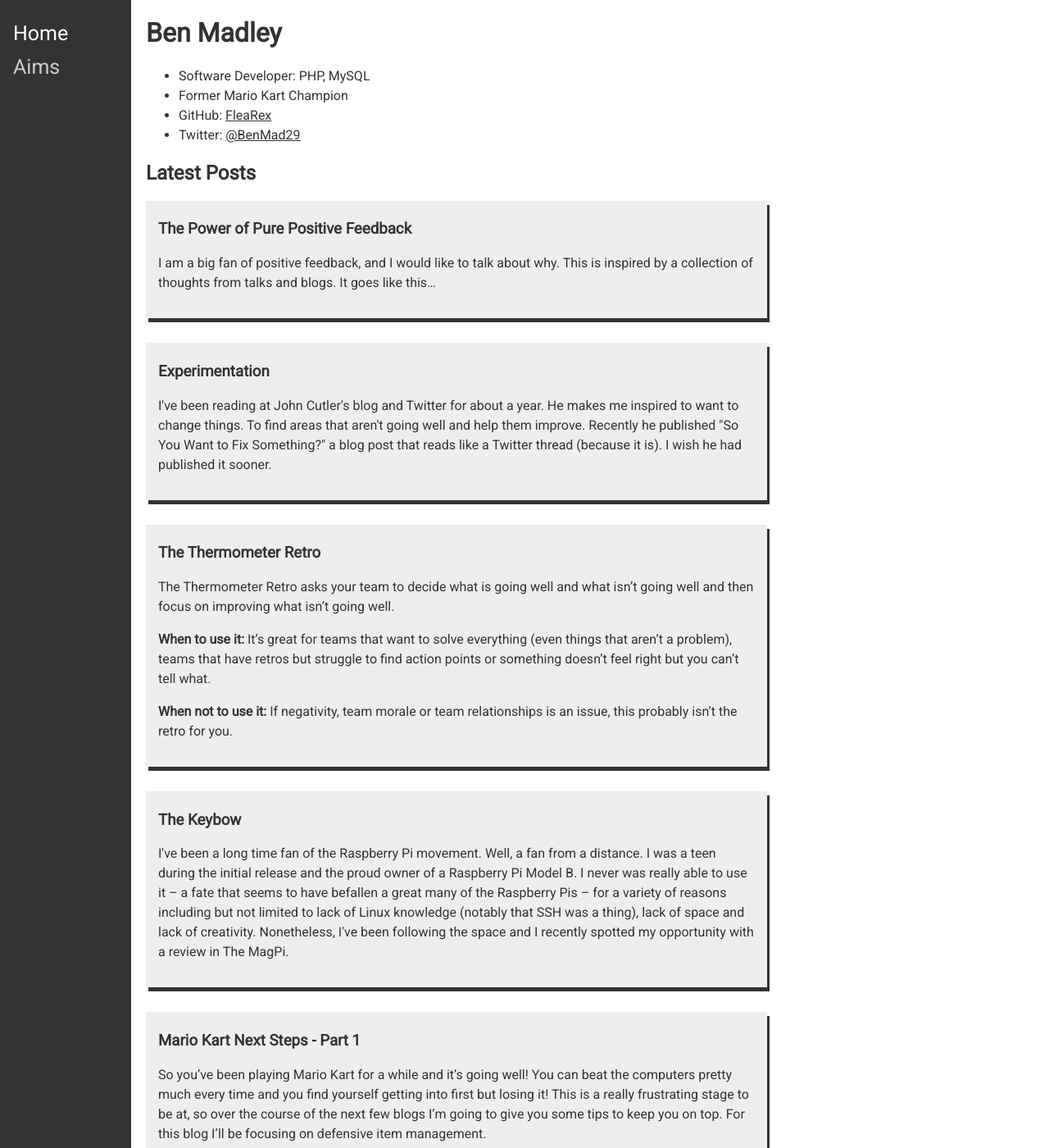
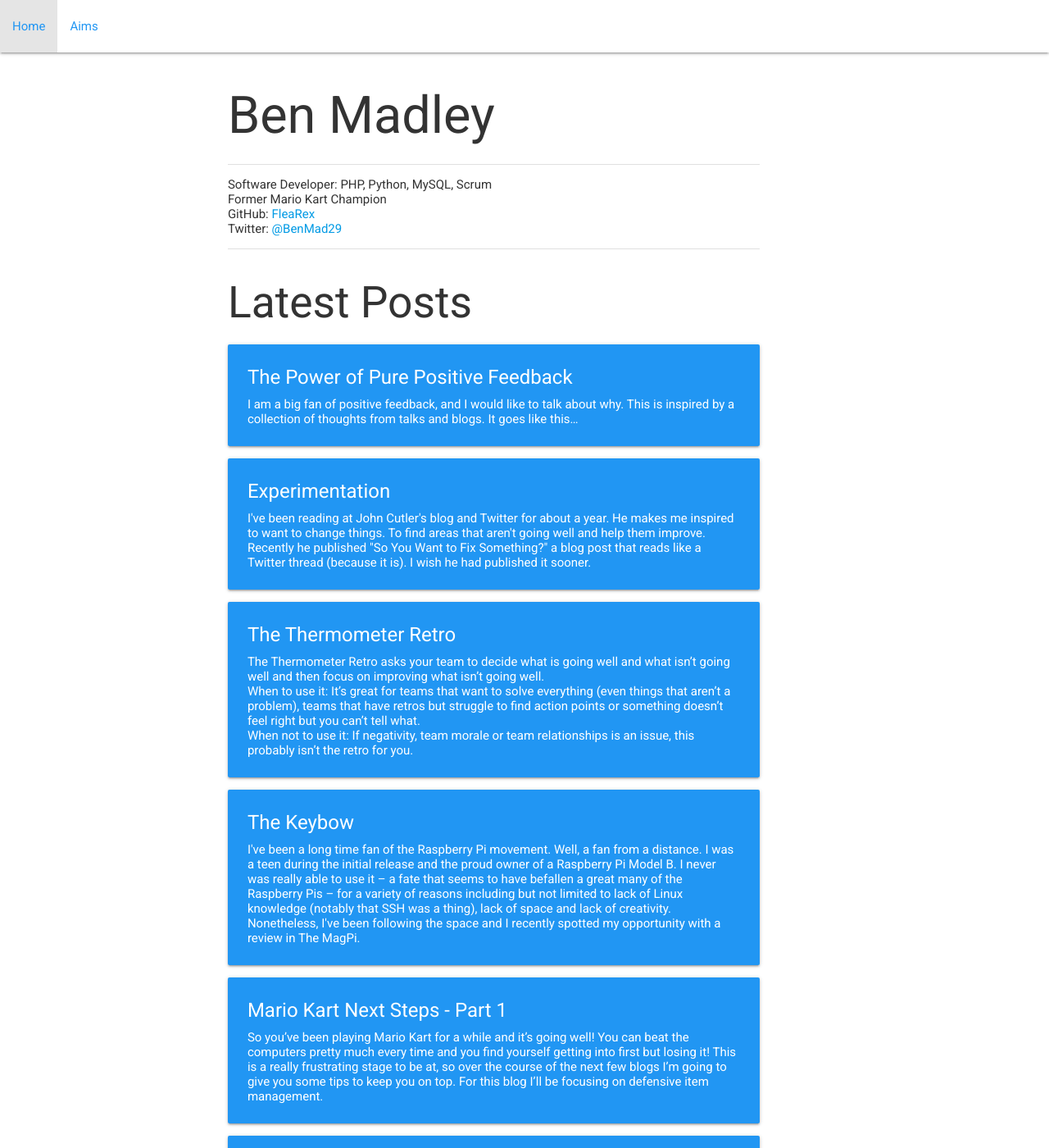
Before and after one commit to FleaRex/PersonalBlog, a Jekyll site: the page built from index.html, in a window 1280 px wide and 1400 px high. Shown: the whole window at 82% size. Built offline with Jekyll 4.4.1, drawn with Linux system fonts in a browser that asks for light colours.

Commit message:
Update style.

```diff
--- a/_includes/navigation.html
+++ b/_includes/navigation.html
@@ -1,5 +1,11 @@
-<nav>
-  {% for item in site.data.navigation %}
-    <a href="{{ item.link }}" {% if page.url == item.link %}class="current"{% endif %}>{{ item.name }}</a>
-  {% endfor %}
-</nav>
+<div class="navbar-fixed">
+  <nav class="white">
+    <div class="nav-wrapper">
+      <ul id="nav-mobile" class="left">
+        {% for item in site.data.navigation %}
+          <li><a class="blue-text" href="{{ item.link }}" {% if page.url == item.link %}class="current"{% endif %}>{{ item.name }}</a></li>
+        {% endfor %}
+      </ul>
+    </div>
+  </nav>
+</div>
--- a/_layouts/default.html
+++ b/_layouts/default.html
@@ -5,13 +5,18 @@
     <title>{{ page.title }}</title>
     <link rel="stylesheet" href="/assets/css/styles.css">
     <link href="https://fonts.googleapis.com/css?family=Roboto|Roboto+Mono&display=swap" rel="stylesheet">
+    <link href="https://fonts.googleapis.com/icon?family=Material+Icons" rel="stylesheet">
+    <link rel="stylesheet" href="https://cdnjs.cloudflare.com/ajax/libs/materialize/1.0.0/css/materialize.min.css">
+    <script src="https://cdnjs.cloudflare.com/ajax/libs/materialize/1.0.0/js/materialize.min.js"></script>
     {% feed_meta %}
     {% seo %}
   </head>
   <body>
     {% include navigation.html %}
-    <div class="mainpage content">
-      {{ content }}
+    <div class="container row">
+      <div class="col s9 offset-s1">
+        {{ content }}
+      </div>
     </div>
   </body>
 </html>
--- a/_layouts/post.html
+++ b/_layouts/post.html
@@ -2,6 +2,8 @@
 layout: default
 ---
 <h1>{{ page.title }}</h1>
+
+<div class="divider"></div>
 
 <p class="author">
   Author: {{ page.author }}
@@ -11,6 +13,6 @@ layout: default
   {{ page.date | date_to_string }}
 </p>
 
-<hr>
+<div class="divider"></div>
 
 {{ content }}
--- a/_plugins/PictureTag.rb
+++ b/_plugins/PictureTag.rb
@@ -10,11 +10,15 @@ class PictureTag < Liquid::Tag
     image = input_split[1].strip
 
     output =  <<-PIC
-<div class="captionedImage">
-  <a href="#{image}">
-    <img src="#{image}" alt="#{caption}" width="100%">
-  </a>
-  <p class="caption">#{caption}</p>
+<div class="card">
+  <div class="card-image">
+    <a href="#{image}">
+      <img src="#{image}" alt="#{caption}" width="100%">
+    </a>
+  </div>
+  <div class="card-content">
+    <p>#{caption}</p>
+  </div>
 </div>
     PIC
     return output;
--- a/_sass/main.scss
+++ b/_sass/main.scss
@@ -9,87 +9,9 @@ $sidebar-hover-color: #79CDCD;
 $card-color: #EEEEEE;
 $nav-width: 160px;
 
-.current {
-  color: $selected-text-color;
-}
-
-nav {
-    height: 100%;
-    width: $nav-width;
-    position: fixed;
-    z-index: 1;
-    top: 0;
-    left: 0;
-    background-color: $sidebar-color;
-    overflow-x: hidden;
-    padding-top: 20px;
-}
-
-nav a {
-    padding: 6px 8px 6px 16px;
-    text-decoration: none;
-    font-size: 25px;
-    color: $sidebar-text-color;
-    display: block;
-    font-weight: normal;
-}
-
-nav a:hover {
-    color: $sidebar-hover-color;
-}
-
-.mainpage {
-  margin-left: $nav-width;
-  padding: 0px 10px;
-}
-
 body {
   font: 100% $font-stack;
   color: $primary-color;
-}
-
-@media screen and (max-height: 450px) {
-    nav {padding-top: 15px;}
-    nav a {font-size: 18px;}
-}
-
-.blogCard {
-  @extend %card;
-  padding-top: 5px;
-  padding-right: 15px;
-  padding-bottom: 15px;
-  padding-left: 15px;
-  margin-bottom: 30px;
-}
-
-a:hover .blogCard {
-  background-color: $sidebar-hover-color
-}
-
-a {
-  color: $primary-color;
-  text-decoration-color: $primary-color;
-}
-
-a:hover {
-  color: $sidebar-hover-color;
-  text-decoration-color: $sidebar-hover-color;
-}
-
-.blogCard {
-  color: $primary-color;
-}
-
-.blogCardLink {
-  text-decoration: none;
-}
-
-li {
-  line-height: 1.5em;
-}
-
-p {
-  line-height: 1.5em;
 }
 
 .caption {
@@ -115,24 +37,3 @@ p {
 .author {
   font-style: italic;
 }
-
-.content {
-  width: 60%;
-  min-width: 30em;
-}
-
-table {
-  border-collapse: collapse;
-}
-
-th {
-  padding-top: 12px;
-  padding-bottom: 12px;
-  text-align: left;
-  background-color: $card-color;
-}
-
-td, th {
-  border: 1px solid #ddd;
-  padding: 8px;
-}
--- a/index.html
+++ b/index.html
@@ -4,20 +4,26 @@ short_name: ben
 ---
 <h1>Ben Madley</h1>
 
+<div class="divider"></div>
+
 <ul>
-  <li>Software Developer: PHP, MySQL</li>
+  <li>Software Developer: PHP, Python, MySQL, Scrum</li>
   <li>Former Mario Kart Champion</li>
   <li>GitHub: <a href="https://github.com/FleaRex">FleaRex</a></li>
   <li>Twitter: <a href="https://twitter.com/BenMad29">@BenMad29</a></li>
 </ul>
 
+<div class="divider"></div>
+
 <h2>Latest Posts</h2>
 
-  {% for post in site.posts %}
-    <a class="blogCardLink" href="{{ post.url }}">
-      <div class="blogCard">
-          <h3>{{ post.title }}</h3>
-          <p>{{ post.excerpt }}</p>
+{% for post in site.posts %}
+  <a class="blogCardLink" href="{{ post.url }}">
+    <div class="card hoverable blue">
+      <div class="card-content white-text">
+        <span class="card-title">{{ post.title }}</span>
+        <p>{{ post.excerpt }}</p>
       </div>
-    </a>
-  {% endfor %}
+    </div>
+  </a>
+{% endfor %}
```
